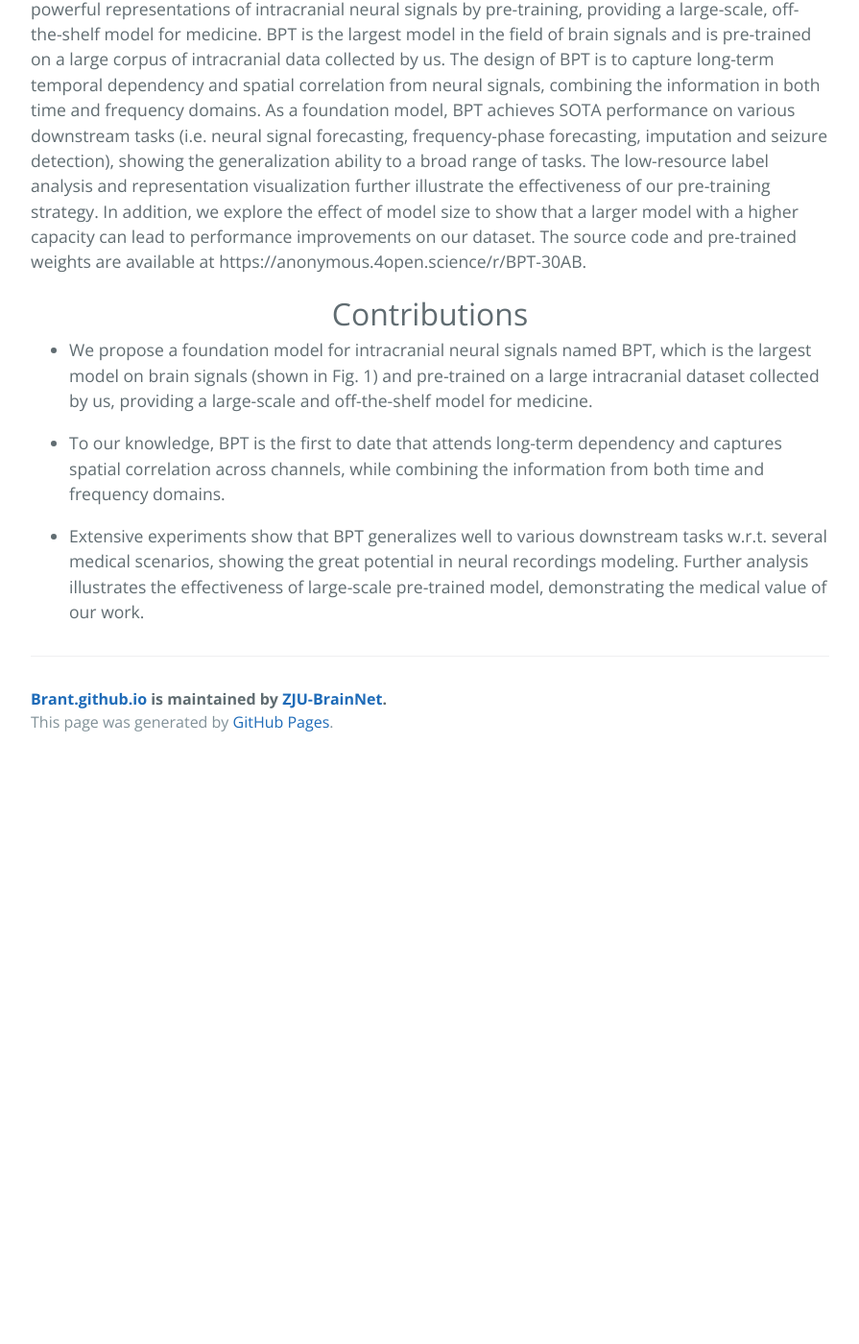
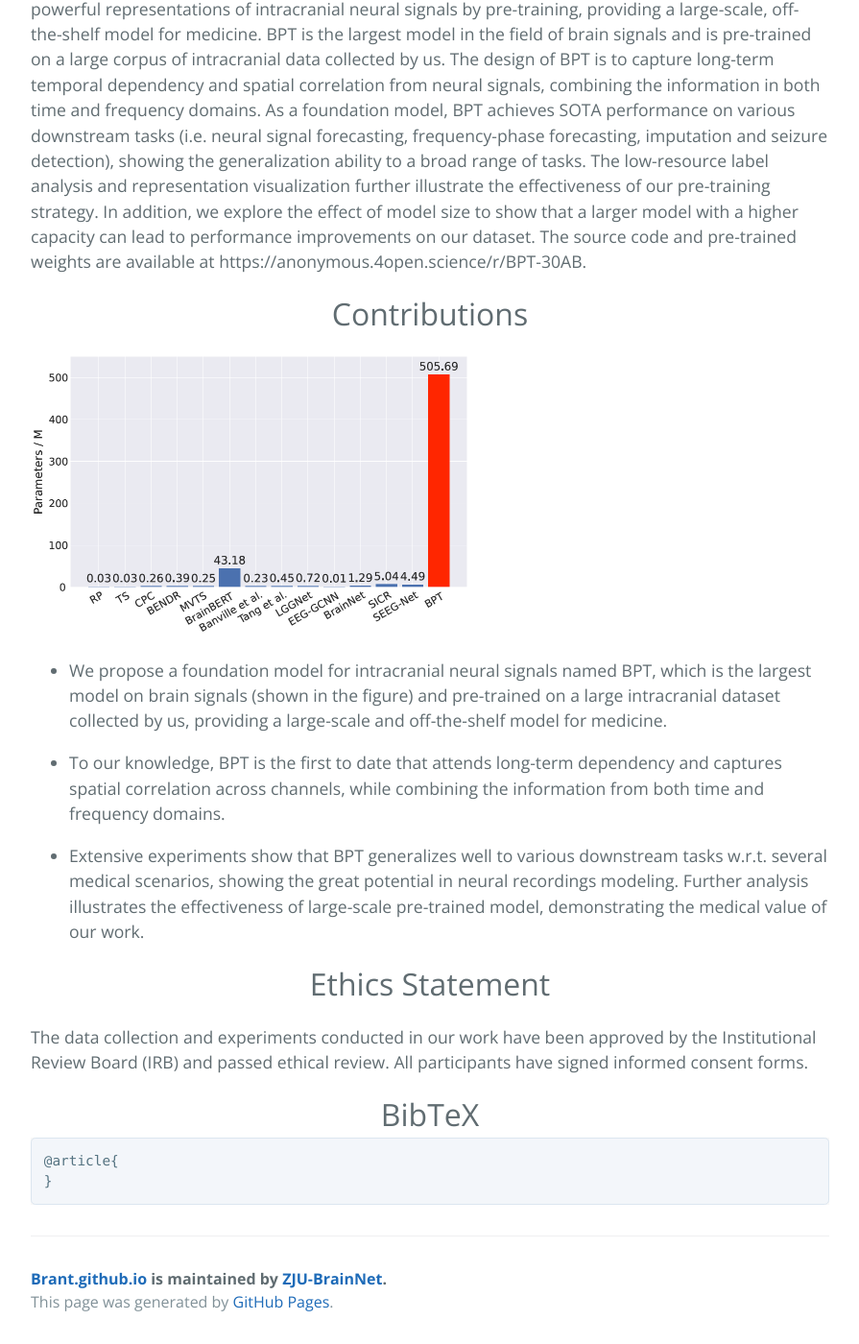
Before and after one commit to ZJU-BrainNet/Brant.github.io, a Jekyll site: the page built from index.md, in a window 1280 px wide and 1400 px high, scrolled down 589 px. Shown: the whole window at 96% size, without its empty margins (192-1087 px from the left). Built offline with Jekyll 4.4.1, drawn with Linux system fonts in a browser that asks for light colours; before the commit the page ends 1385 px from its top, so only the background shows below that; some of the changed text lies outside the part shown.

Commit message:
add figures

````diff
--- a/_config.yml
+++ b/_config.yml
@@ -1,5 +1,5 @@
 title: "Brant: Foundation Model for Intracranial Neural Signal"
-description: "Daoze Zhang*   Zhizhang Yuan*   Yang Yang†   Junru Chen   Jingjing Wang   Yafeng Li"
+description: "Daoze Zhang*, Zhizhang Yuan*, Yang Yang†, Junru Chen, Jingjing Wang, Yafeng Li"
 show_downloads: true
 google_analytics:
 theme: jekyll-theme-cayman
--- a/index.md
+++ b/index.md
@@ -12,11 +12,32 @@ We propose a foundation model named BPT for modeling intracranial recordings, wh
 
 <center><font size="6"> Contributions </font><br/> </center>
 
-- We propose a foundation model for intracranial neural signals named BPT, which is the largest model on brain signals (shown in Fig. 1) and pre-trained on a large intracranial dataset collected by us, providing a large-scale and off-the-shelf model for medicine.
+<img src="figures/scale_compare.png" alt="Model scale comparison" style="zoom:50%;" />
+
+- We propose a foundation model for intracranial neural signals named BPT, which is the largest model on brain signals (shown in the figure) and pre-trained on a large intracranial dataset collected by us, providing a large-scale and off-the-shelf model for medicine.
 
 - To our knowledge, BPT is the first to date that attends long-term dependency and captures spatial correlation across channels, while combining the information from both time and frequency domains.
 
 - Extensive experiments show that BPT generalizes well to various downstream tasks w.r.t. several medical scenarios, showing the great potential in neural recordings modeling. Further analysis illustrates the effectiveness of large-scale pre-trained model, demonstrating the medical value of our work.
+
+
+
+<center><font size="6"> Ethics Statement </font><br/> </center>
+
+The data collection and experiments conducted in our work have been approved by the Institutional Review Board (IRB) and passed ethical review. All participants have signed informed consent forms.
+
+
+
+<center><font size="6"> BibTeX </font><br/> </center>
+
+```
+@article{
+}
+```
+
+
+
+
 
 
 
````
Also changed, not shown: figures/scale_compare.png (added).
